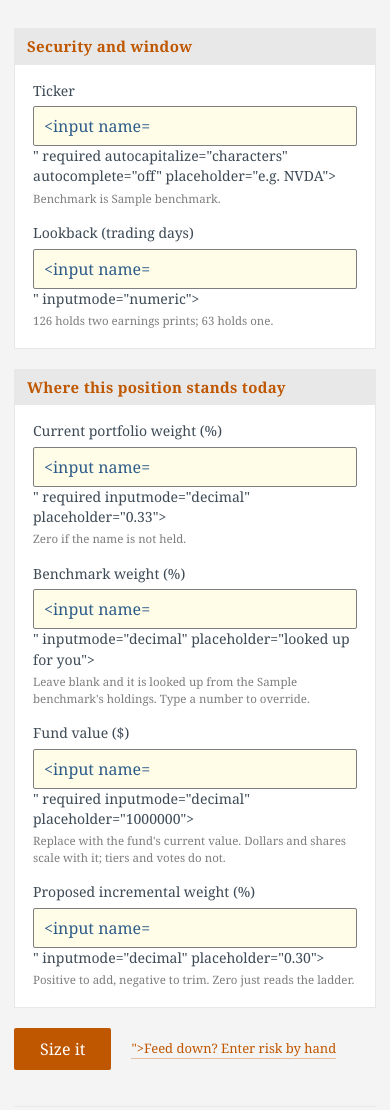
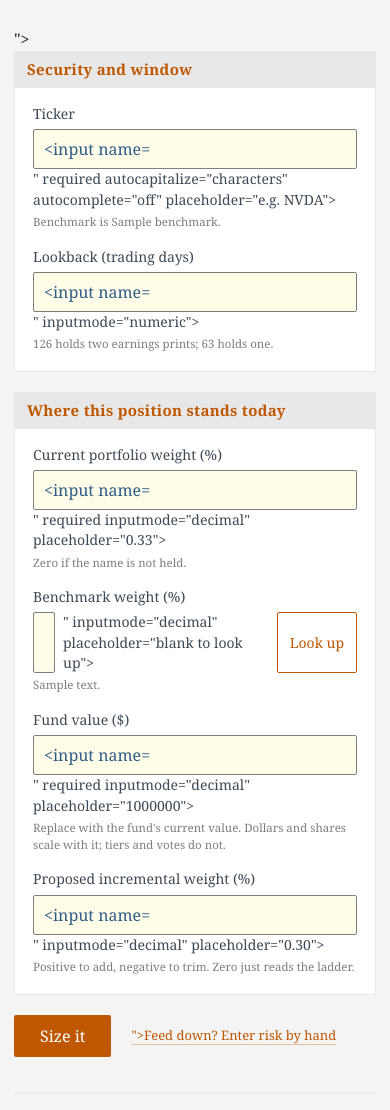
Before and after one commit to kocherjosh/tmia-longhorn-sizer, a Flask app: template templates/index.html in a window 390 px wide. Shown: the part 152-1262 px from the top of the page. Run offline with Flask 3, Linux system fonts and the light colour scheme; the template is opened without the code that fills it: most values are stand-ins (such as "Sample title", 1, 10 or a date in 2020); form fields are guessed from the names that the template uses.

Commit message:
Fill the benchmark weight in, with a Look up button and on sizing
The box stayed empty after sizing, which read as the lookup not having
happened. It now fills in, and there is a Look up button beside it that fetches
the weight for the ticker typed without sizing anything, so a student can see
the weight before they commit to a number. The source and the file date sit
under the box either way. A new JSON route, /benchmark_weight, sits behind the
same class password and is what the button calls.

Filling the box back in creates a hazard the blank box did not have: a weight
looked up for one name could ride along to another if the student changes the
ticker and sizes again, and an 8% error would look perfectly ordinary. So a
filled in weight is tagged with the ticker it belongs to, in a hidden
benchmark_for field, and is defended twice. In the browser, changing the ticker
clears the box. On the server, _resolve_benchmark() looks the new name up afresh
whenever the tag does not match the ticker, so the guard holds with no
JavaScript at all. Typing over a filled in weight clears the tag and makes it
the student's own override, exactly as typing into an empty box always did.

The button builds its request from the page origin rather than a relative path.
A page opened at an address carrying the password, which is how the browser
harness loads it, cannot fetch relative to itself, and the origin never carries
the password. A lapsed sign in now says so rather than reporting that the
lookup did not answer.

Verified in a browser, desktop and phone width: look up NVDA fills 8.0809
tagged NVDA; changing the ticker to AAPL clears it; looking up AAPL fills
7.3286; sizing AAPL while the box still held NVDA at 8.08 returned AAPL's own
7.3286; typing over it drops the tag. The box and button share one row inside
the card at 375px with no sideways scroll.

Also recorded: Josh ran the feed check from the Render shell on 11 September
2026 and it reached both Yahoo and State Street, which was the last unverified
thing in the project.

Tests go from 76 to 83, with no assertion loosened. No sizing rule changed, so
the workbook needs no edit. README and CLAUDE.md updated.

Co-Authored-By: Claude Opus 5 <noreply@anthropic.com>

```diff
--- a/app.py
+++ b/app.py
@@ -43,6 +43,7 @@ DEFAULTS = {
     "lookback": "126",
     "portfolio_weight": "0",
     "benchmark_weight": "",            # blank means look it up
+    "benchmark_for": "",               # the ticker a filled in weight belongs to
     "incremental_weight": "0",
     # `or`, not a get() default: Render can hand over an empty string.
     "fund_value": os.environ.get("SIZER_DEFAULT_FUND_VALUE") or DEFAULT_FUND_VALUE,
@@ -118,6 +119,53 @@ def _percent(raw: str, name: str, *, required: bool = True) -> float:
 # Routes
 # --------------------------------------------------------------------------
 
+def _box_percent(weight: float) -> str:
+    """A decimal weight as a student would type it: 0.0808 becomes 8.08."""
+    text = f"{weight * 100:.4f}".rstrip("0").rstrip(".")
+    return text or "0"
+
+
+def _describe(ticker: str, found) -> str:
+    """One sentence saying what the benchmark weight is and where it came from."""
+    name = ticker.strip().upper()
+    what = (f"{name} is {found.weight * 100:.2f}% of the {BENCHMARK}" if found.held
+            else f"{name} is not in the {BENCHMARK}, so its benchmark weight is zero")
+    dated = f" dated {found.as_of}" if found.as_of else ""
+    text = f"{what}, per {found.source}'s holdings file{dated}."
+    if found.stale:
+        text += f" {found.source} did not answer today, so this is the last file it served."
+    return text
+
+
+def _resolve_benchmark(ticker: str, typed: float | None, filled_for: str):
+    """The benchmark weight to size with, and the lookup it came from, if any.
+
+    A weight the page filled in is tagged with the ticker it was looked up for.
+    If the ticker has changed since, that weight belongs to another name, so the
+    new name is looked up rather than sized at the old one's weight. A filled in
+    weight the student has since edited is their own override, as is anything
+    they typed into an empty box.
+    """
+    key = benchmark_weights.normalise(ticker)
+    filled_for = benchmark_weights.normalise(filled_for)
+
+    if typed is not None and not filled_for:
+        return typed, None                          # the student's own number
+
+    if typed is not None and filled_for == key:
+        try:
+            found = benchmark_weights.lookup(ticker, BENCHMARK)
+        except benchmark_weights.BenchmarkError:
+            return typed, None                      # filled in earlier; keep it
+        if abs(found.weight - typed) < 5e-7:        # unedited, to the four decimals shown
+            return found.weight, found
+        return typed, None                          # edited, so now the student's own
+
+    # blank, or filled in for a different ticker
+    found = benchmark_weights.lookup(ticker, BENCHMARK)
+    return found.weight, found
+
+
 @app.route("/healthz")
 def healthz():
     return {"ok": True}, 200
@@ -133,7 +181,8 @@ def index():
     if not request.args.get("ticker") and not manual:
         return render_template(
             "index.html", form=form, result=None, error=None,
-            feed=None, bench=None, benchmark=BENCHMARK, manual=False,
+            feed=None, bench=None, bench_text=None, benchmark=BENCHMARK,
+            manual=False,
         )
 
     error = None
@@ -190,9 +239,14 @@ def index():
                 last_price=price,
             )
         else:
-            if benchmark_weight is None:
-                bench = benchmark_weights.lookup(form["ticker"], BENCHMARK)
-                benchmark_weight = bench.weight
+            benchmark_weight, bench = _resolve_benchmark(
+                form["ticker"], benchmark_weight, form["benchmark_for"])
+            # Show the weight in the box, tagged with the name it belongs to.
+            if bench:
+                form["benchmark_weight"] = _box_percent(bench.weight)
+                form["benchmark_for"] = bench.ticker
+            else:
+                form["benchmark_for"] = ""
             series = prices.get_series(form["ticker"], BENCHMARK)
             sec, ben = prices.window(series, lookback)
             feed = series
@@ -215,8 +269,31 @@ def index():
 
     return render_template(
         "index.html", form=form, result=result, error=error,
-        feed=feed, bench=bench, benchmark=BENCHMARK, manual=manual,
+        feed=feed, bench=bench,
+        bench_text=_describe(form["ticker"], bench) if bench else None,
+        benchmark=BENCHMARK, manual=manual,
     )
+
+
+@app.route("/benchmark_weight")
+@require_password
+def benchmark_weight_lookup():
+    """The Look up button's source: one ticker's benchmark weight, as JSON."""
+    ticker = request.args.get("ticker", "").strip()
+    if not ticker:
+        return {"error": "Enter a ticker first."}, 400
+    try:
+        found = benchmark_weights.lookup(ticker, BENCHMARK)
+    except benchmark_weights.BenchmarkError as exc:
+        return {"error": str(exc)}, 503
+    return {
+        "ticker": found.ticker,
+        "weight": _box_percent(found.weight),
+        "held": found.held,
+        "as_of": found.as_of,
+        "stale": found.stale,
+        "message": _describe(ticker, found),
+    }
 
 
 # --------------------------------------------------------------------------
--- a/static/style.css
+++ b/static/style.css
@@ -198,3 +198,20 @@ footer {
   h1 { font-size: 22px; }
   .kv .num { width: 38%; }
 }
+
+/* ---------- benchmark look up ---------- */
+
+.with-button { display: flex; gap: 8px; margin-top: 5px; }
+.with-button input { flex: 1; min-width: 0; margin-top: 0; }
+
+button.lookup {
+  padding: 6px 12px;
+  font-size: 14px;
+  background: var(--panel);
+  color: var(--orange);
+  border: 1px solid var(--orange);
+  white-space: nowrap;
+}
+
+button.lookup:hover { background: #FFF4EC; }
+button.lookup:disabled { opacity: 0.6; cursor: wait; }
--- a/templates/index.html
+++ b/templates/index.html
@@ -21,6 +21,7 @@
 
   <form method="get" action="/">
     <input type="hidden" name="manual" value="{{ '1' if manual else '' }}">
+    <input type="hidden" name="benchmark_for" value="{{ form.benchmark_for }}">
 
     <section class="panel">
       <h2>Security and window</h2>
@@ -74,10 +75,13 @@
           <small>Zero if the name is not held.</small>
         </label>
         <label>Benchmark weight (%)
-          <input name="benchmark_weight" value="{{ form.benchmark_weight }}"
-                 inputmode="decimal"
-                 placeholder="{{ 'type it' if manual else 'looked up for you' }}">
-          <small>{% if manual %}Zero if the name is not in the {{ benchmark }}.{% else %}Leave blank and it is looked up from the {{ benchmark }}'s holdings. Type a number to override.{% endif %}</small>
+          <span class="with-button">
+            <input name="benchmark_weight" value="{{ form.benchmark_weight }}"
+                   inputmode="decimal"
+                   placeholder="{{ 'type it' if manual else 'blank to look up' }}">
+            {% if not manual %}<button type="button" class="lookup" id="lookup-benchmark">Look up</button>{% endif %}
+          </span>
+          <small id="benchmark-hint" data-default="Press Look up, or leave it blank and it is filled in when you size it. Type a number to override.">{% if manual %}Zero if the name is not in the {{ benchmark }}.{% elif bench_text %}{{ bench_text }}{% else %}Press Look up, or leave it blank and it is filled in when you size it. Type a number to override.{% endif %}</small>
         </label>
         <label>Fund value ($)
           <input name="fund_value" value="{{ form.fund_value }}" required
@@ -151,17 +155,10 @@
       <tr><td>Room left inside that tier (bps)</td><td class="num">{{ r.room_bps|bps }}</td></tr>
     </table>
     {% set underweight_by_absence = r.current_portfolio_weight == 0 and r.benchmark_weight > 0 %}
-    {% if bench or underweight_by_absence %}
+    {% if underweight_by_absence %}
     <p class="note">
-      {% if bench %}
-        {% if bench.held %}{{ form.ticker|upper }} is {{ bench.weight|pct }} of the {{ benchmark }}{% else %}{{ form.ticker|upper }} is not in the {{ benchmark }}, so its benchmark weight is zero{% endif %},
-        per {{ bench.source }}'s holdings file{% if bench.as_of %} dated {{ bench.as_of }}{% endif %}.
-        {% if bench.stale %}{{ bench.source }} did not answer today, so this is the last file it served.{% endif %}
-      {% endif %}
-      {% if underweight_by_absence %}
-        Not holding a benchmark name is itself an active position: an underweight
-        of {{ r.benchmark_weight|pct }}. That is where the active risk above comes from.
-      {% endif %}
+      Not holding a benchmark name is itself an active position: an underweight
+      of {{ r.benchmark_weight|pct }}. That is where the active risk above comes from.
     </p>
     {% endif %}
   </section>
@@ -196,7 +193,7 @@
         <tr class="apply"><td></td>
             {% for g in r.ladder %}
               <td class="num">
-                <a class="link" href="/?ticker={{ form.ticker }}&amp;lookback={{ form.lookback }}&amp;portfolio_weight={{ form.portfolio_weight }}&amp;benchmark_weight={{ form.benchmark_weight }}&amp;fund_value={{ form.fund_value }}&amp;incremental_weight={{ '%.4f'|format(g.trade_weight * 100) }}&amp;manual={{ '1' if manual else '' }}{% if manual %}&amp;vol_security={{ form.vol_security }}&amp;vol_benchmark={{ form.vol_benchmark }}&amp;corr={{ form.corr }}&amp;last_price={{ request.args.get('last_price','') }}{% endif %}">size to {{ g.tier }}</a>
+                <a class="link" href="/?ticker={{ form.ticker }}&amp;lookback={{ form.lookback }}&amp;portfolio_weight={{ form.portfolio_weight }}&amp;benchmark_weight={{ form.benchmark_weight }}&amp;benchmark_for={{ form.benchmark_for }}&amp;fund_value={{ form.fund_value }}&amp;incremental_weight={{ '%.4f'|format(g.trade_weight * 100) }}&amp;manual={{ '1' if manual else '' }}{% if manual %}&amp;vol_security={{ form.vol_security }}&amp;vol_benchmark={{ form.vol_benchmark }}&amp;corr={{ form.corr }}&amp;last_price={{ request.args.get('last_price','') }}{% endif %}">size to {{ g.tier }}</a>
               </td>
             {% endfor %}</tr>
       </tbody>
@@ -292,5 +289,60 @@
   </footer>
 
 </main>
+
+<script>
+/* The Look up button: fetch this ticker's benchmark weight and fill the box.
+   A filled in weight is tagged with its ticker in benchmark_for, so it cannot
+   ride along to a different name. Typing over it makes it the student's own.
+   The server applies the same rule, so nothing depends on this script running. */
+(function () {
+  var button = document.getElementById("lookup-benchmark");
+  if (!button) return;
+  var ticker = document.querySelector("input[name=ticker]");
+  var box = document.querySelector("input[name=benchmark_weight]");
+  var tag = document.querySelector("input[name=benchmark_for]");
+  var hint = document.getElementById("benchmark-hint");
+  var plain = hint.getAttribute("data-default");
+  var norm = function (t) { return t.trim().toUpperCase().replace(/-/g, "."); };
+
+  button.addEventListener("click", function () {
+    var t = ticker.value.trim();
+    if (!t) { hint.textContent = "Enter a ticker first."; ticker.focus(); return; }
+    button.disabled = true;
+    hint.textContent = "Looking up " + t.toUpperCase() + "...";
+    // Built from the origin: a page opened at a user:password@ address cannot
+    // fetch relative to it, and the origin never carries the password.
+    fetch(location.origin + "/benchmark_weight?ticker=" + encodeURIComponent(t),
+          { credentials: "same-origin" })
+      .then(function (r) {
+        if (r.status === 401) {
+          return { error: "Your sign in has lapsed. Reload the page and enter the class password again." };
+        }
+        return r.json();
+      })
+      .then(function (d) {
+        if (d.error) { hint.textContent = d.error; return; }
+        box.value = d.weight;
+        tag.value = d.ticker;
+        hint.textContent = d.message;
+      })
+      .catch(function () {
+        hint.textContent = "The lookup did not answer. Type the weight instead, " +
+                           "or zero if the name is not in the benchmark.";
+      })
+      .then(function () { button.disabled = false; });
+  });
+
+  ticker.addEventListener("input", function () {
+    if (tag.value && tag.value !== norm(ticker.value)) {
+      box.value = ""; tag.value = ""; hint.textContent = plain;
+    }
+  });
+
+  box.addEventListener("input", function () {
+    tag.value = ""; hint.textContent = plain;
+  });
+})();
+</script>
 </body>
 </html>
```
Also changed, not shown: CLAUDE.md (+16 -7 lines), tests/test_app.py (+65 -3 lines), README.md.
